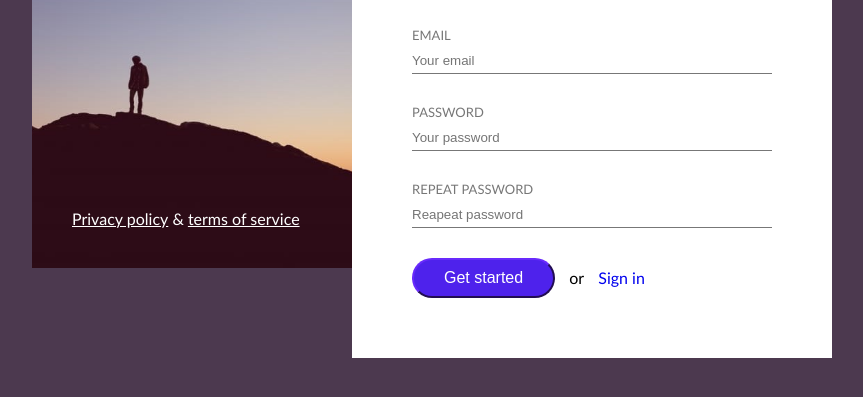
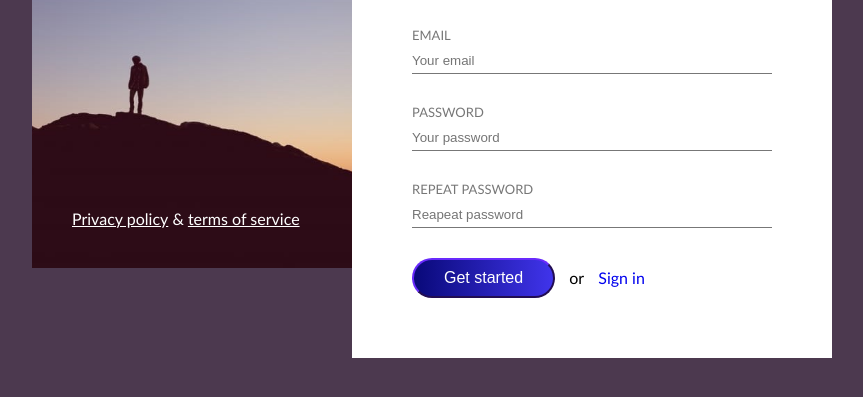
Before and after one commit to PauliusRa1987/5-background-image-and-form, a website: page index.html in a window 1280 px wide. Shown: the part 229-626 px from the top of the page, without its empty margins (208-1071 px from the left). Drawn offline with Linux system fonts and the light colour scheme.

Commit message:
linear gradient or button

```diff
--- a/css/button.css
+++ b/css/button.css
@@ -5,9 +5,10 @@
     border-radius: 20px;
     color: #fff;
     border-color: rgb(69, 28, 167);
-    background-color: rgb(78, 34, 236);
+    background: rgb(2,0,36);
+    background: linear-gradient(90deg, rgba(9,9,121,1) 0%, rgb(64, 52, 235) 100%);
     cursor: pointer;
 }
 .btn:hover {
-    background-color: rgb(22, 114, 114);
+    background: linear-gradient(-90deg, rgba(9,9,121,1) 0%, rgb(64, 52, 235) 100%);
 }
```
